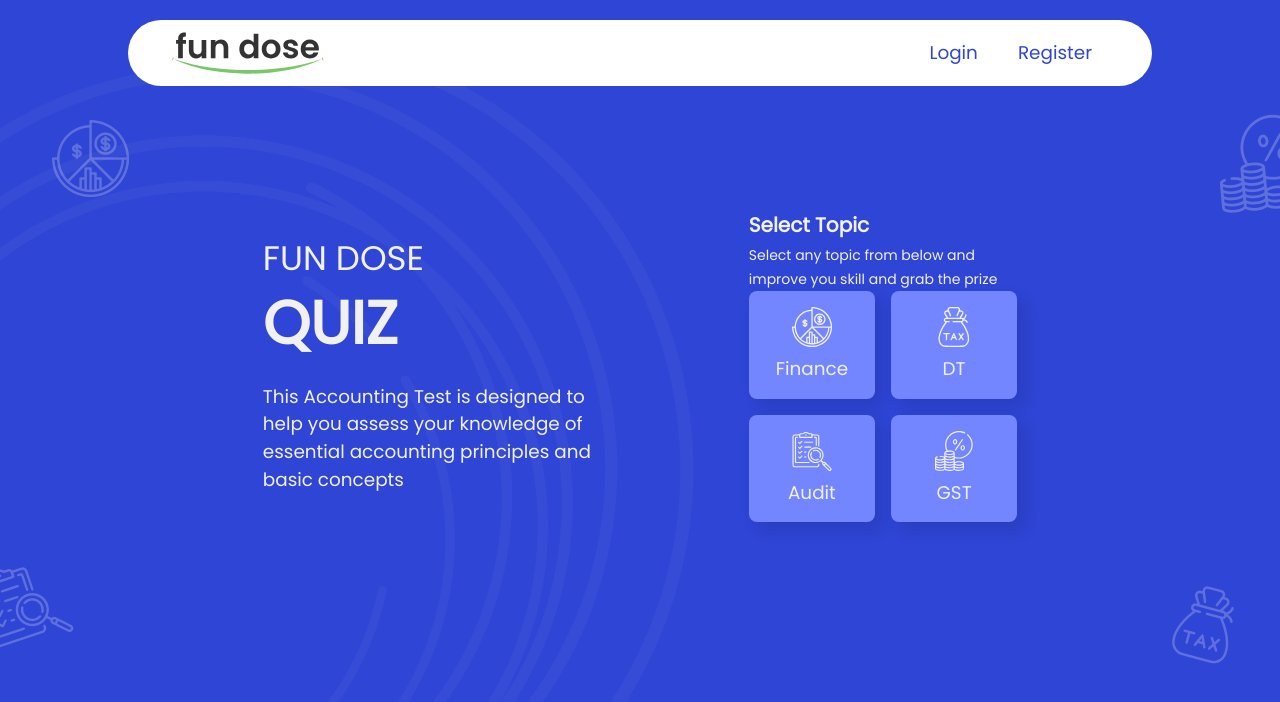
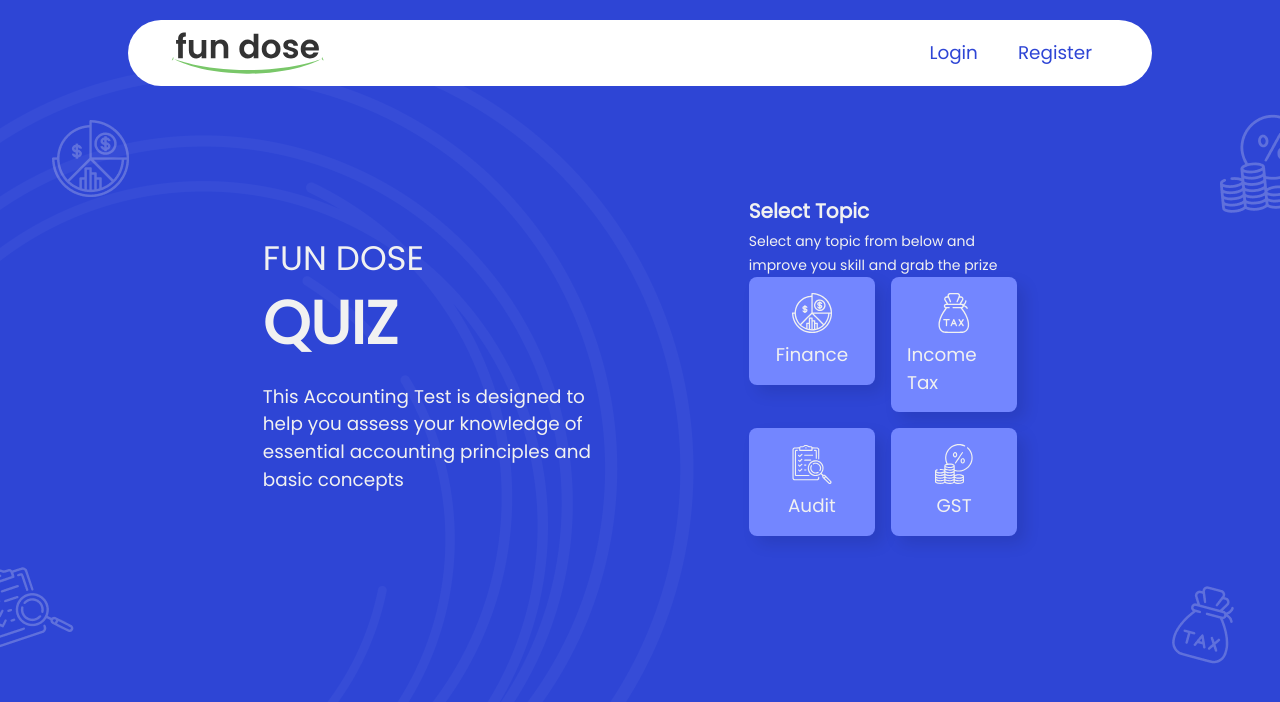
Before and after one commit to AzadAnsari35/fundose-fe, a Next.js app: page / in a window 1280 px wide. Shown: the top 702 px of the page. Built offline with nearby package versions, Linux system fonts and the light colour scheme.

Commit message:
id changed

```diff
--- a/components/Home.js
+++ b/components/Home.js
@@ -97,7 +97,7 @@ function Home() {
               <div
                 className={classes.topic}
                 data-topic="Finance"
-                data-id="2"
+                data-id="3"
                 onClick={handleClick}
               >
                 <Image
@@ -114,13 +114,18 @@ function Home() {
             <Grid item xs={6} component={motion.div} variants={item}>
               <div
                 className={classes.topic}
-                data-topic="DT"
-                data-id="4"
+                data-topic="Income Tax"
+                data-id="1"
                 onClick={handleClick}
               >
-                <Image src={ItIcon} alt="DT Icon" width={40} height={40} />
+                <Image
+                  src={ItIcon}
+                  alt="Income Tax Icon"
+                  width={40}
+                  height={40}
+                />
                 <Typography variant="body1" component="div">
-                  DT
+                  Income Tax
                 </Typography>
               </div>
             </Grid>
@@ -128,7 +133,7 @@ function Home() {
               <div
                 className={classes.topic}
                 data-topic="Audit"
-                data-id="1"
+                data-id="4"
                 onClick={handleClick}
               >
                 <Image
@@ -146,7 +151,7 @@ function Home() {
               <div
                 className={classes.topic}
                 data-topic="GST"
-                data-id="3"
+                data-id="2"
                 onClick={handleClick}
               >
                 <Image src={GstIcon} alt="Gst Icon" width={40} height={40} />
```
